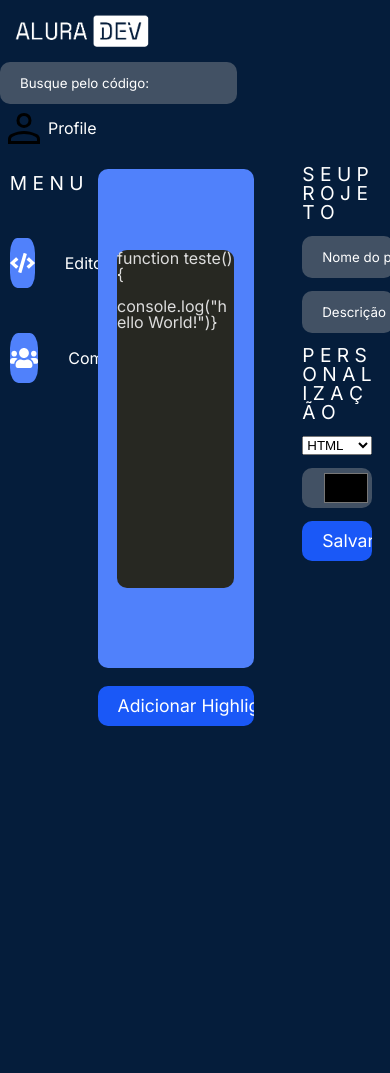
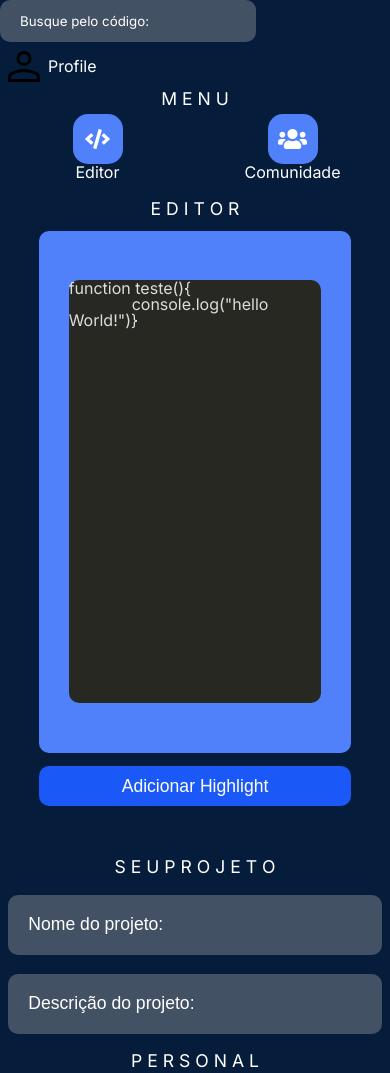
Before and after one commit to JoaoIto/CodeEditor, a website built with Vite: page index.html in a window 390 px wide. Shown: the top 1073 px of the page. Before the commit the page ends 844 px from the top, so only its background shows below. Built offline with nearby package versions, Linux system fonts and the light colour scheme.

Commit message:
Responsive design's

```diff
--- a/css/editor/style.css
+++ b/css/editor/style.css
@@ -2,7 +2,8 @@
     display: flex;
     flex-direction: column;
     justify-content: space-evenly;
-    width: 50%;
+    align-items: center;
+    width: 70%;
     height: 70vh;
 }
 
@@ -17,6 +18,14 @@
     background-color: var(--blue-300);
 }
 
+.code-wrapper{
+    display: flex;
+    align-items: center;
+    justify-content: center;
+    height: 90%;
+    width: 90%;
+}
+
 code{
     display: block;
     padding: .5rem .7rem;
@@ -27,8 +36,29 @@ code{
     white-space: pre-wrap;
 }
 
-#highlight{
-    font-size: 1.1rem;
-    background-color: var(--blue-400);
-    width: 80%;
+@media screen and (max-width:800px){
+    .editor{
+        display: flex;
+        align-items: center;
+        width: 100%;
+        height: 90%;
+    }
+
+    .editor-back{
+        height: 70%;
+    }
+
+    .code-wrapper{
+        display: flex;
+        align-items: center;
+        height: 90%;
+    }
+
+    code{
+        margin: 0 auto;
+        padding: 2rem 1rem;
+        width: 90%;
+        max-width: 80vw;
+        height: 90%;
+    }
 }
--- a/css/form/style.css
+++ b/css/form/style.css
@@ -1,11 +1,11 @@
-fieldset{
+fieldset {
     display: flex;
     flex-direction: column;
     justify-content: space-evenly;
     height: 50vh;
 }
 
-.form{
+.form {
     display: flex;
     align-items: center;
     justify-content: center;
@@ -13,11 +13,43 @@ fieldset{
     height: 50vh;
 }
 
-.camp{
-    width: 90%;
+.camp {
+        width: 90%;
+        color: #fff;
+        height: 40px;
+        font-size: 1.1rem;
+        border: none;
+        border-radius: 10px;
+        padding: 10px 20px;
+        background-color: var(--light-grey);
 }
 
-#save{
-    font-size: 1.1rem;
-   background-color: var(--blue-400);
+@media screen and (max-width:800px) {
+    .form {
+        display: flex;
+        align-items: center;
+        justify-content: space-around;
+        width: 100%;
+        height: 35%;
+    }
+
+    fieldset {
+        display: flex;
+        flex-direction: column;
+        justify-content: space-evenly;
+        align-items: center;
+        height: 100%;
+        width: 95%;
+    }
+    .camp {
+        width: 90%;
+        color: #fff;
+        height: 40px;
+        font-size: 1.1rem;
+        border: none;
+        border-radius: 10px;
+        padding: 10px 20px;
+        background-color: var(--light-grey);
+    }
+
 }
--- a/css/header/style.css
+++ b/css/header/style.css
@@ -1,10 +1,10 @@
-header{
+header {
     display: flex;
     justify-content: space-evenly;
     align-items: center;
 }
 
-input{
+#search {
     font-family: 'Inter', sans-serif;
     height: 40px;
     width: 55%;
@@ -15,11 +15,11 @@ input{
     color: #fff;
 }
 
-input::placeholder{
+input::placeholder {
     color: #fff;
 }
 
-.profile{
+.profile {
     display: flex;
     align-items: center;
     justify-content: space-around;
@@ -27,6 +27,29 @@ input::placeholder{
     color: #fff;
 }
 
-@media screen and (max-width){
+@media screen and (max-width:800px) {
+    header {
+        align-items: center;
+        justify-content: space-around;
+        width: 100%;
+        height: 70px;
+        display: flex;
+        align-items: flex-start;
+        top: 0;
+        padding: 0;
+    }
 
+    .profile {
+        width: 20%;
+        order: 1;
+    }
+
+    #search {
+        order: 2;
+        width: 60%;
+    }
+
+    #logo {
+        display: none;
+    }
 }
--- a/css/menu/style.css
+++ b/css/menu/style.css
@@ -6,8 +6,15 @@
     width: 20%;
 }
 
+.buttons{
+    display: flex;
+    flex-direction: column;
+    justify-content: space-evenly;
+    height: 90%;
+}
+
 .title-section{
-    font-size: 1.2rem;
+    font-size: 1.1rem;
 }
 
 .editor-button__logo{
@@ -17,12 +24,11 @@
     height: 50px;
     width: 50px;
     border-radius: 30%;
-
     background-color: var(--blue-300);
 }
 
 .editor-button{
-    width: 70%;
+    width: 90%;
     display: flex;
     align-items: center;
 }
@@ -30,3 +36,37 @@
 .title-button{
     margin-left: 30px;
 }
+
+@media screen and (max-width:800px){
+    .menu{
+      display: flex;
+      flex-direction: column;
+      width: 100%;
+      height: 100px;
+    }
+
+    #menu{
+      display: flex;
+      align-items: center;
+      justify-content: center;
+    }
+
+    .buttons{
+      display: flex;
+      flex-direction: row;
+      justify-content: space-around;
+      align-items: center;
+      width: 100%;
+    }
+
+    .editor-button{
+      width: 30%;
+      display: flex;
+      flex-direction: column;
+    }
+
+    .title-button{
+      margin: 0;
+      text-align: center;
+    }
+  }
--- a/css/style.css
+++ b/css/style.css
@@ -19,6 +19,56 @@ main{
   width: 100%;
 }
 
-input[type=button]:hover{
-  background-color: var(--blue-100);
+.top{
+  width: 70%;
+  display: flex;
+  justify-content: space-evenly;
 }
+
+input[type=button]{
+  color: #fff;
+  height: 40px;
+  font-size: 1.1rem;
+  background-color: var(--blue-400);
+  width: 80%;
+  border: none;
+  border-radius: 10px;
+}
+
+@media screen and (max-width:800px){
+  body{
+    height: 180vh;
+    display: flex;
+    flex-direction: column;
+    padding: 20px 0;
+  }
+
+  main{
+    height: 80%;
+    display: flex;
+    flex-direction: column;
+    align-items: center;
+    justify-content: space-evenly;
+  }
+
+  .top{
+    height: 60%;
+    width: 100%;
+    display: flex;
+    flex-direction: column;
+    align-items: center;
+    justify-content: space-between;
+  }
+
+  .menu{
+    order: 1;
+  }
+
+  .editor{
+    order: 2;
+  }
+
+  .form{
+    order: 3;
+  }
+}
--- a/index.html
+++ b/index.html
@@ -24,8 +24,10 @@
     </div>
   </header>
   <main>
+    <div class="top">
       <section class="menu">
         <h2 class="title-section" id="menu">M E N U</h2>
+        <div class="buttons">
           <div class="editor-button">
             <div class="editor-button__logo">
               <img height="20" src="./public/VectorCode.svg" alt="Logo de código">
@@ -38,8 +40,10 @@
             </div>
             <h3 class="title-button">Comunidade</h3>
           </div>
+        </div>
       </section>
       <section class="editor">
+        <h2 class="title-section">E D I T O R</h2>
         <div class="editor-back">
           <div class="code-wrapper">
             <code class="preview hljs" contenteditable="true" aria-label="Editor de code" id="editor">function teste(){
@@ -48,13 +52,14 @@
         </div>
         <input type="button" value="Adicionar Highlight" id="highlight">
       </section>
+    </div>
     <section class="form">
       <fieldset>
-          <h2 class="title-section">S E U  P R O J E T O</h2>
+        <h2 class="title-section">S E U P R O J E T O</h2>
         <input class="camp" type="text" placeholder="Nome do projeto:" id="name-project">
         <input class="camp" type="text" placeholder="Descrição do projeto:" id="desc-project">
 
-          <h2 class="title-section">P E R S O N A L I Z A Ç Ã O</h2>
+        <h2 class="title-section">P E R S O N A L</h2>
 
         <select name="" id="" class="camp language">
           <option value="">HTML</option>
```
Lines whose indentation alone changed are shown as unchanged.
